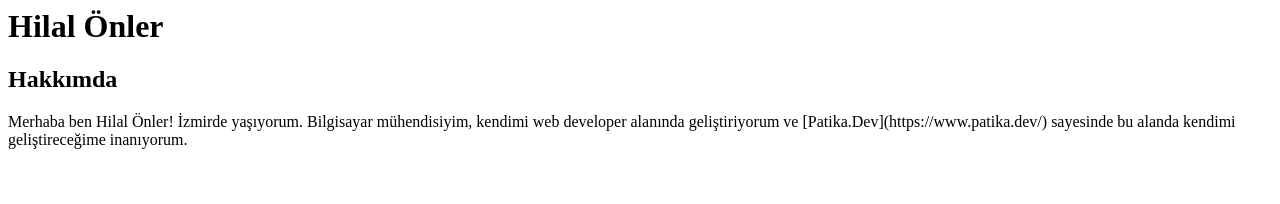
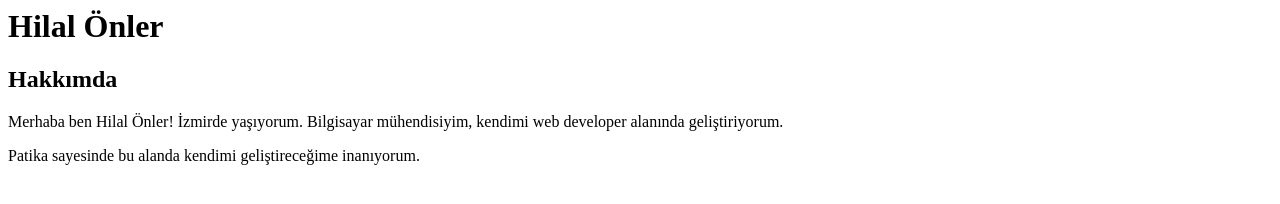
Before and after one commit to HilalOnler/Frontend--Odev-1, a plain HTML site: page index.html in a window 1280 px wide. Drawn offline with Linux system fonts and the light colour scheme.

Commit message:
Update index.html

```diff
--- a/index.html
+++ b/index.html
@@ -6,5 +6,6 @@
 
 <!-- Paragraf satiri -->
 <p>
-    Merhaba ben Hilal Önler! İzmirde yaşıyorum. Bilgisayar mühendisiyim, kendimi web developer alanında geliştiriyorum ve [Patika.Dev](https://www.patika.dev/) sayesinde bu alanda kendimi geliştireceğime inanıyorum.
+    Merhaba ben Hilal Önler! İzmirde yaşıyorum. Bilgisayar mühendisiyim, kendimi web developer alanında geliştiriyorum.
 </p>
+<p> Patika sayesinde bu alanda kendimi geliştireceğime inanıyorum.</p>
```
